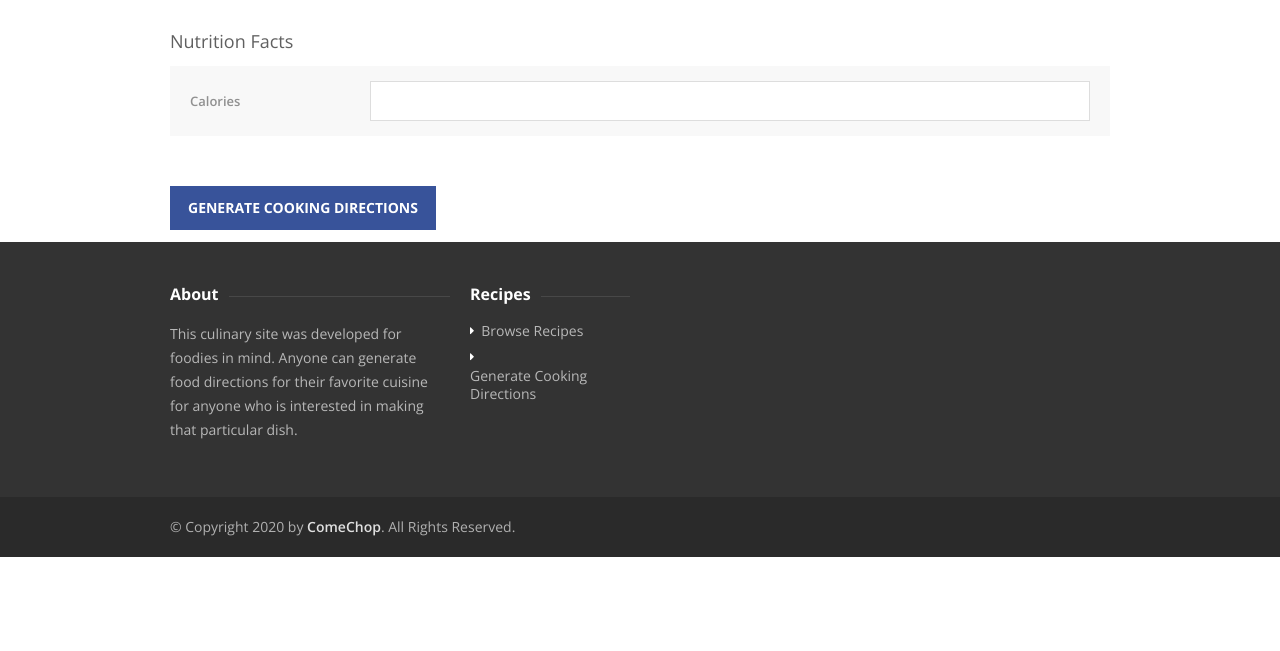
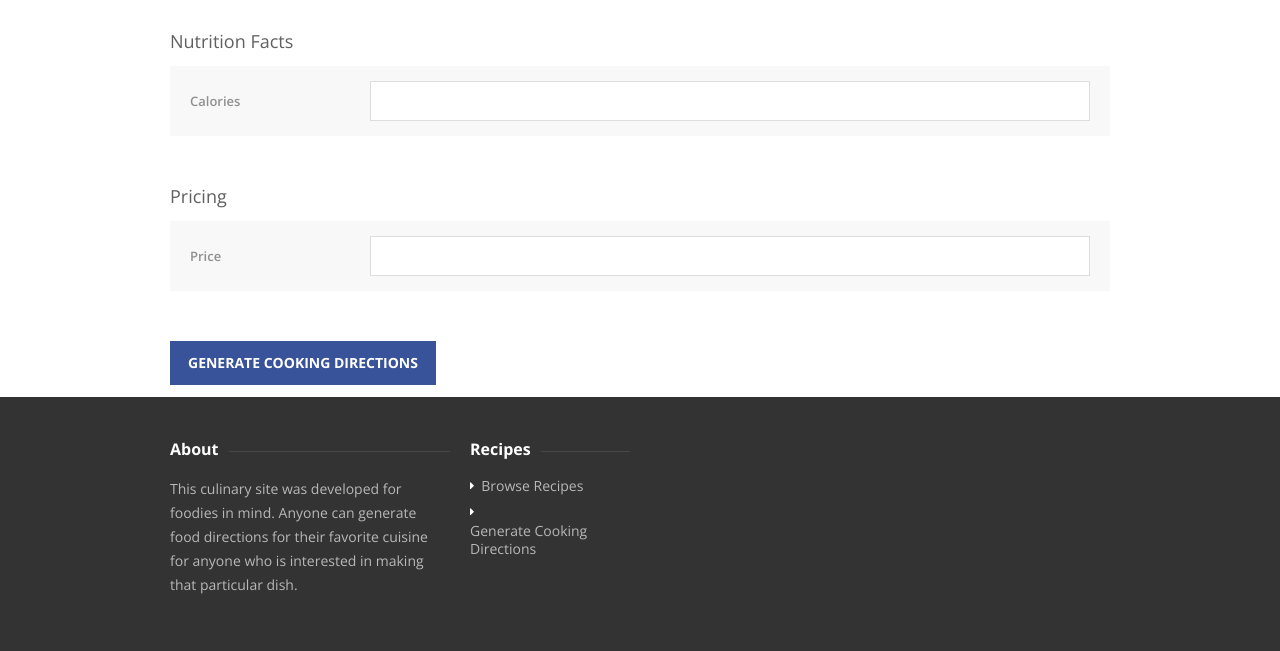
Before and after one commit to akshaynorth/Djangomilestoneproject, a Django app: page /pages/submit-recipe.html in a window 1280 px wide. Shown: the part 1561-2212 px from the top of the page. Before the commit the page ends 2118 px from the top, so only its background shows below. Run offline with Django 3.2, Linux system fonts and the light colour scheme.

Commit message:
Implement collecting and storing recipe price

```diff
--- a/pages/templates/submit-recipe.html
+++ b/pages/templates/submit-recipe.html
@@ -180,6 +180,19 @@
 				</table>
 			</fieldset>
 
+			<div class="margin-top-25"></div>
+
+			<!-- Recipe Price -->
+			<h4>Pricing</h4>
+			<fieldset class="additional-info">
+				<table>
+					<tr class="ingredients-cont">
+						<td class="label"><label for="recipe_price">Price</label></td>
+						<td><input id="recipe_price" type="text" /></td>
+					</tr>
+				</table>
+			</fieldset>
+
 			<div class="margin-top-30"></div>
 			<a href="" id="create_recipe_btn" class="button color big">Generate Cooking Directions</a>
 		</div>
--- a/recipe/models.py
+++ b/recipe/models.py
@@ -19,6 +19,8 @@ class Recipe(models.Model):
 
     portions = models.CharField(max_length=80)
 
+    price = models.DecimalField(max_digits=5, decimal_places=2)
+
 
 class RecipeIngredient(models.Model):
     recipe = models.ForeignKey(Recipe,
--- a/recipe/views.py
+++ b/recipe/views.py
@@ -48,6 +48,8 @@ def create(request):
                 cook_time=form_data.get('cook_time', ''),
                 calories=form_data.get('calories', ''),
                 portions=form_data.get('portions', ''),
+                # Let the absence of a price fail the create
+                price=form_data.get('price')
             )
 
             if request.FILES.get('file', None):
--- a/static/scripts/recipe_rest.js
+++ b/static/scripts/recipe_rest.js
@@ -99,6 +99,12 @@
                 return;
             }
 
+            let price = $('#recipe_price').val().trim()
+            if (price.length == 0) {
+                alert('Provide a price for the recipe')
+                return
+            }
+
             // Obtain the filename that was provided by the user for the recipe photo.
 	        let form_data = new FormData()
 	        if ($('input[type="file"]')[0].files.length > 0) {
@@ -115,6 +121,7 @@
 	        form_data.append('cook_time', cook_time)
 	        form_data.append('calories', calories)
 	        form_data.append('portions', portions)
+	        form_data.append('price', price)
 	        form_data.append('ingredients', JSON.stringify(ingredient_list))
 	        form_data.append('instructions', JSON.stringify(instruction_list))
 
```
